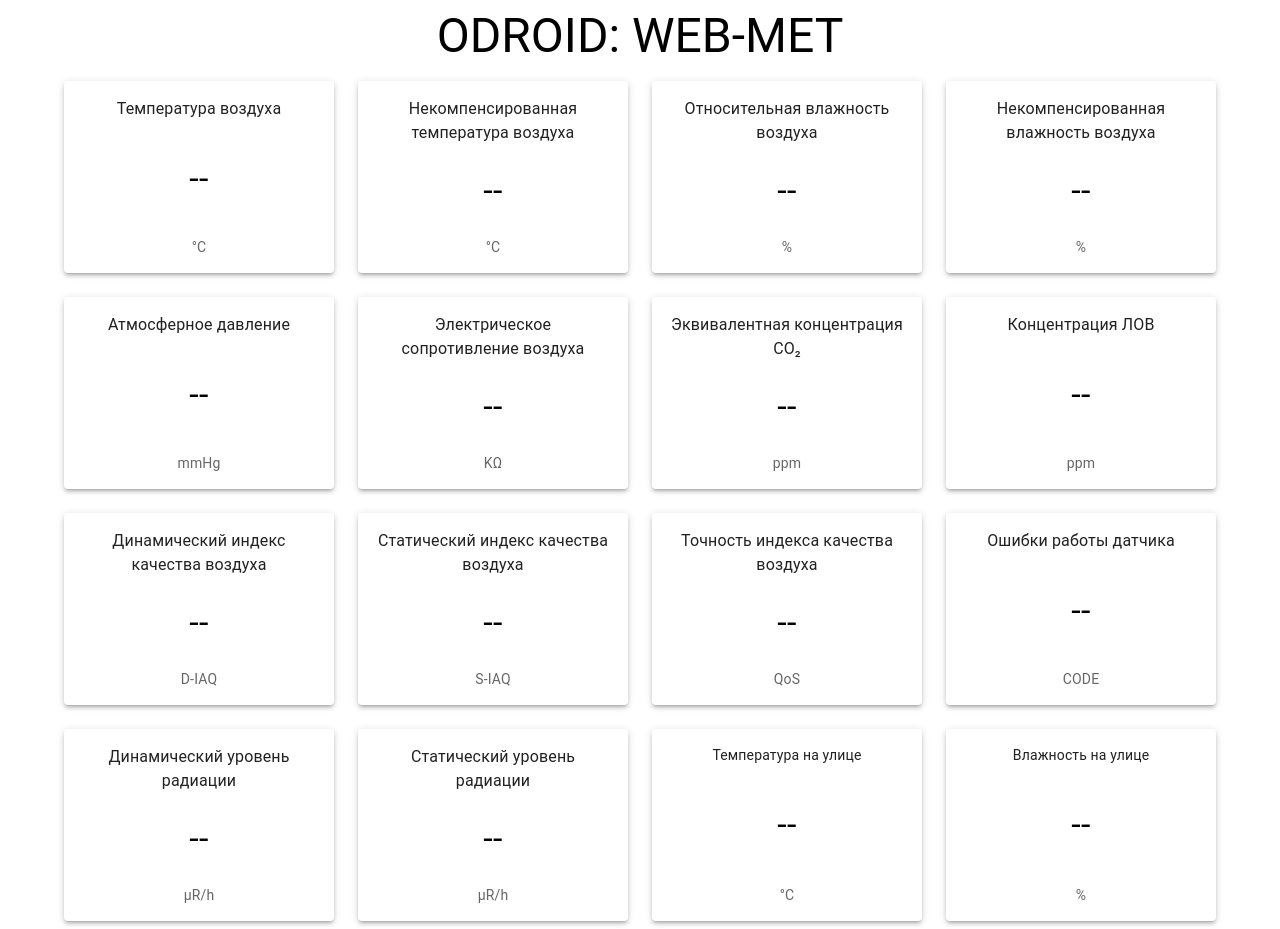
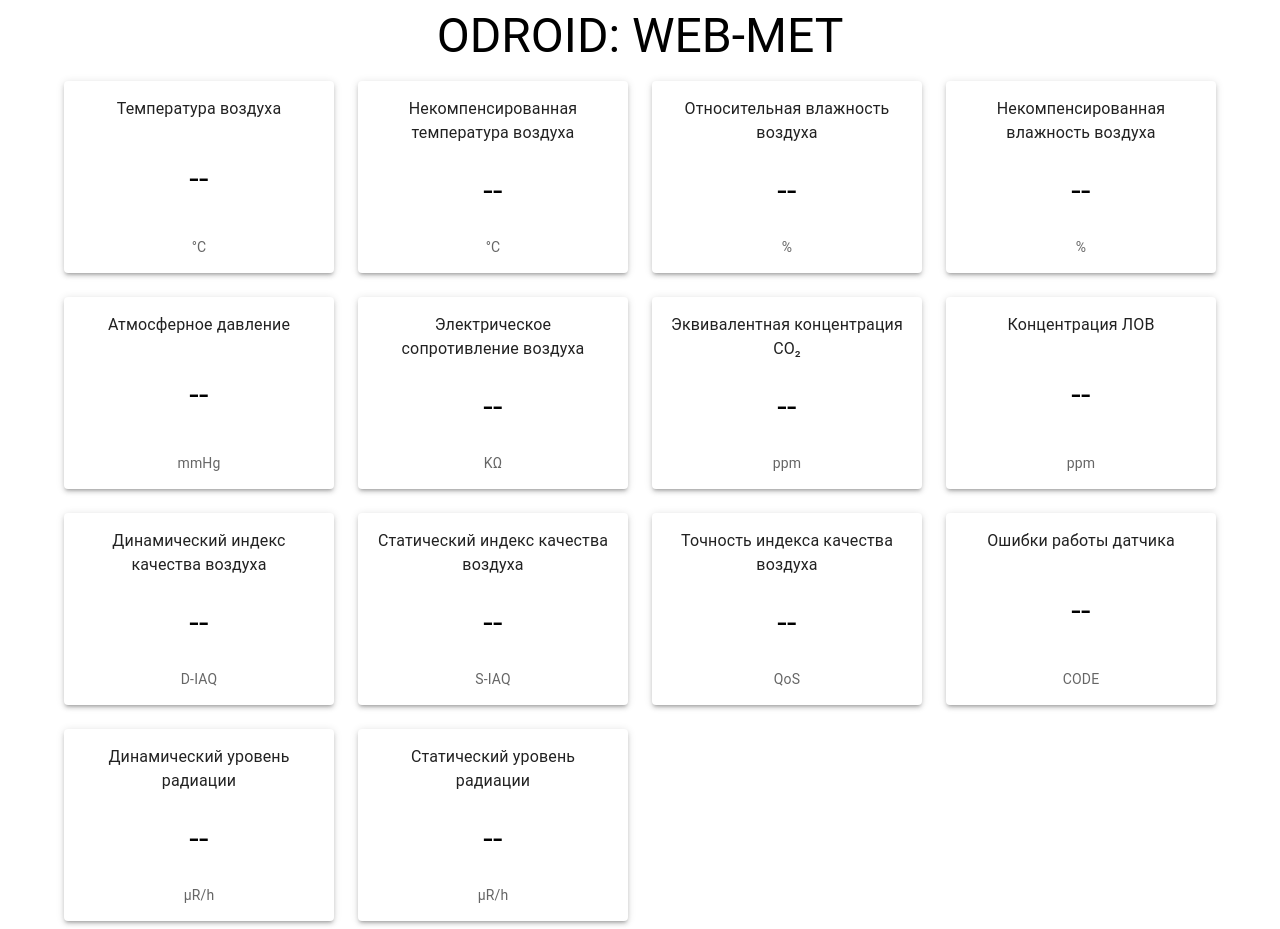
Before and after one commit to allseenn/dipjs, a React (Create React App) app in the folder app/: page / in a window 1280 px wide. Built offline with nearby package versions, Linux system fonts and the light colour scheme; no server answers.

Commit message:
no weater

```diff
--- a/app/src/App.js
+++ b/app/src/App.js
@@ -128,31 +128,7 @@
                         </Paper>
                     </Grid>
                 ))}
-                {weatherCards.map((card) => (
-                    <Grid item xs={12} sm={6} md={3} key={card.id}>
-                        <Paper className="metric-card" elevation={3}>
-                            <Typography variant="body2" align="center" className="card-title">
-                                {card.title}
-                            </Typography>
-                            <Typography
-                                variant="h4"
-                                align="center"
-                                className="card-value"
-                                sx={{
-                                    color: (theme) => {
-                                        const value = metrics[card.id];
-                                        return value !== undefined ? getColor(value, card) : 'black';
-                                    },
-                                }}
-                            >
-                                {metrics[card.id] ?? '--'}
-                            </Typography>
-                            <Typography variant="body2" align="center" className="card-unit">
-                                {card.unit}
-                            </Typography>
-                        </Paper>
-                    </Grid>
-                ))}
+
             </Grid>
         </Container>
     );
```
